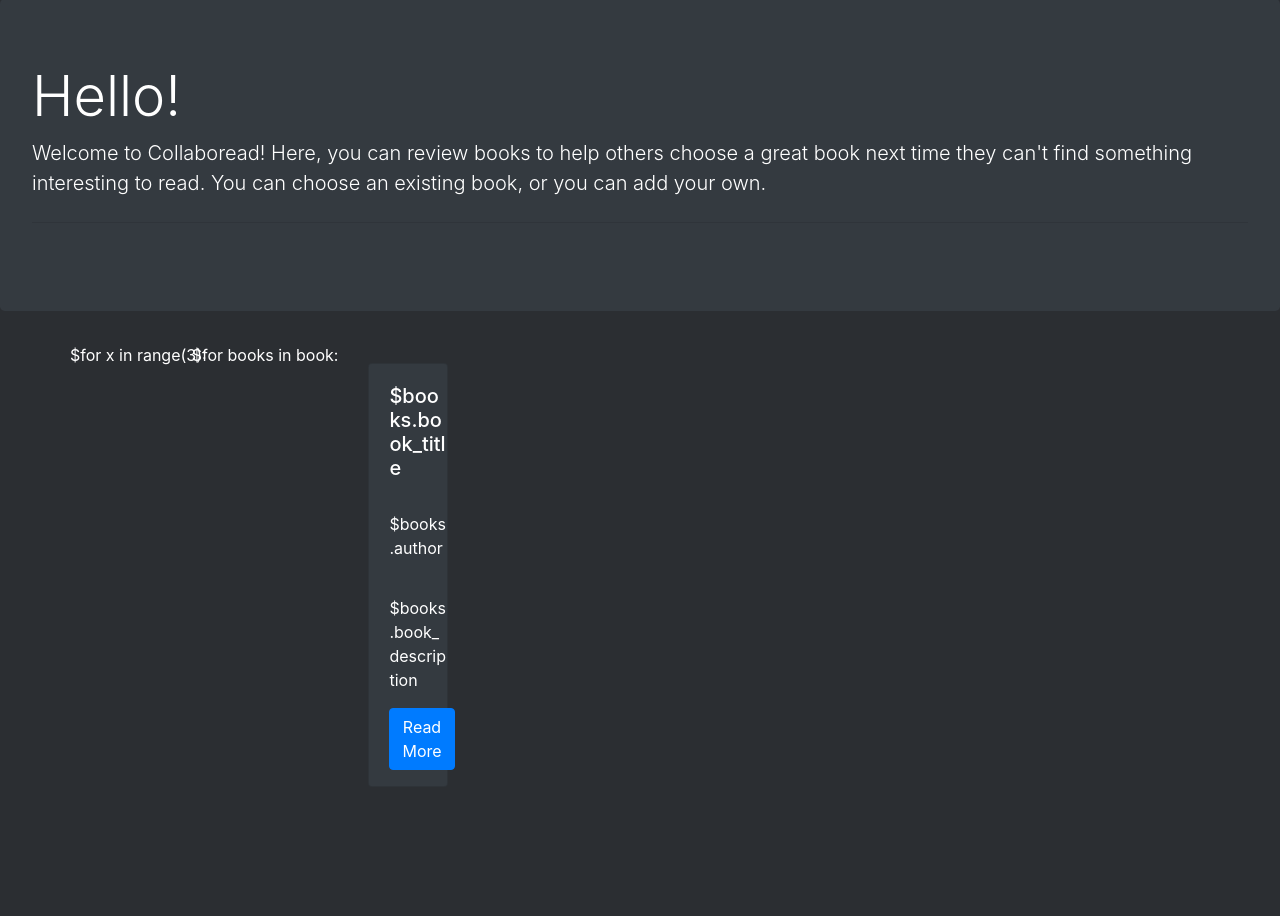
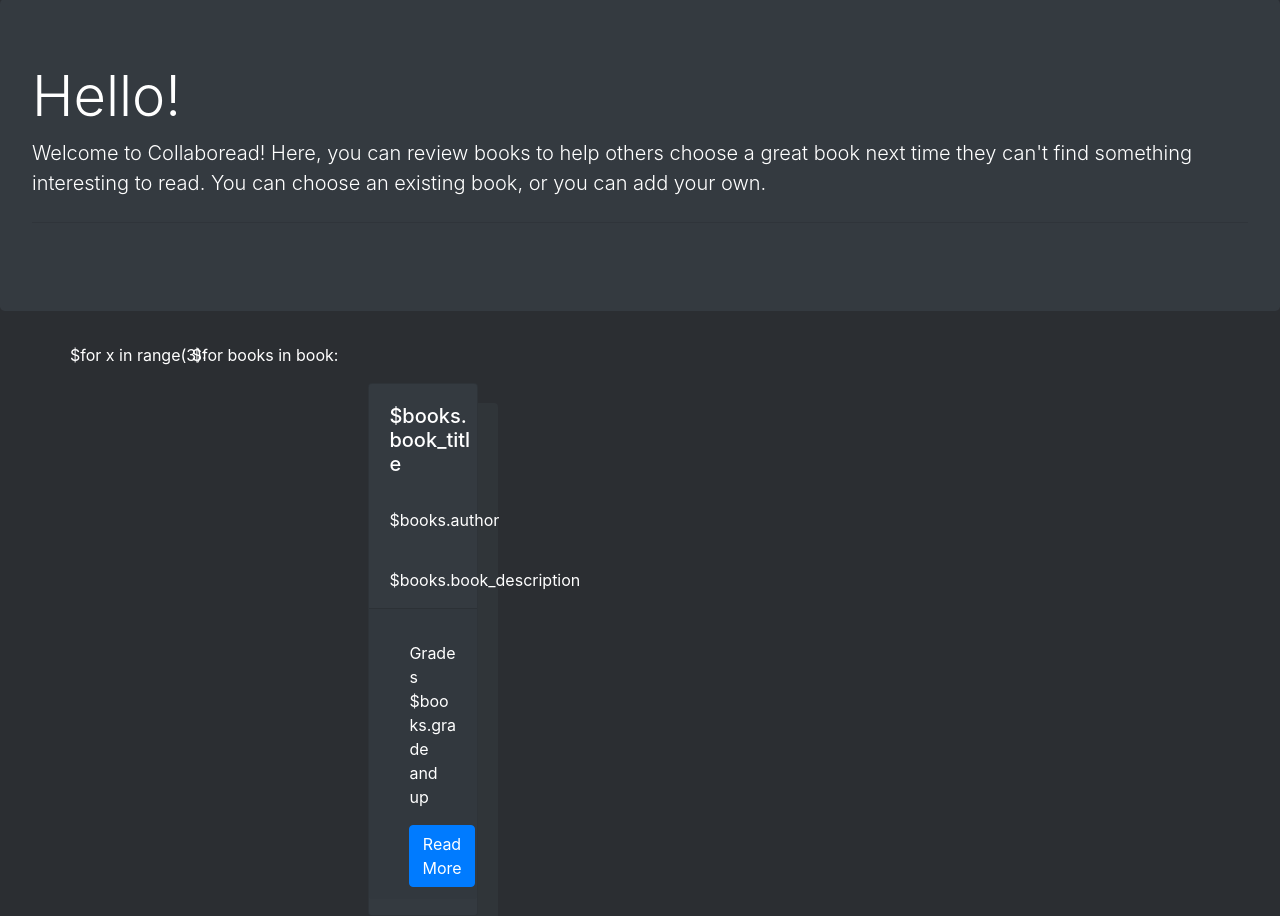
Before and after one commit to CoolCoderSJ/BookGuide, a Python web app: template templates/index.html in a window 1280 px wide. Shown: the part 135-1051 px from the top of the page. Before the commit the page ends 921 px from the top, so only its background shows below. Run offline with Jinja, Linux system fonts and the light colour scheme; the template is opened without the code that fills it, so the values that code supplies are empty.

Commit message:
Support for appropriate grades

```diff
--- a/main.py
+++ b/main.py
@@ -53,7 +53,7 @@
 class add:
     def POST(self):
         i = web.input()
-        n = db.insert('books', book_title=i.title, author=i.author)
+        n = db.insert('books', book_title=i.title, author=i.author, grade=i.grade)
         raise web.seeother('/')
 
 class new:
--- a/templates/index.html
+++ b/templates/index.html
@@ -12,7 +12,7 @@
 
 <style type="text/css">
 	.mtop {
-		margin-top: 20px;
+		margin-top: 40px;
 	}
 	.padjust {
 		padding-top: 20px !important;
@@ -21,6 +21,12 @@
 	.bpadjust {
 		margin-left: 20px !important;
 	}
+	.pdesc {
+     width: 300px;
+     white-space: nowrap;
+     overflow: hidden;
+     text-overflow: ellipsis;
+}
 
 </style>
 
@@ -53,7 +59,7 @@
 				<div class="card-deck">
 				$for books in book:
 					<div class="col-md-4 col-sm-6 col-12">
-						<div class="card bg-dark mtop">
+						<div class="card bg-dark mtop" style="min-height: 320px; box-shadow: 20px 20px #303539">
 							<form method="post" action='book_details'>
 								<input type="hidden" name="bookId" value="$books.id">
 								<input type="hidden" name="bookDesc" value="$books.book_description">
@@ -61,10 +67,14 @@
 								<input type="hidden" name="bookAuthor" value="$books.author">
 
 								 <h5 class="card-title padjust">$books.book_title</h5>
-								<p class="card-text padjust">$books.author</p>
-								<p class="card-text padjust">$books.book_description</p>
+								<p class="card-text padjust pdesc">$books.author</p>
+								<p class="card-text padjust pdesc">$books.book_description</p>
 
-								<button type="submit" class="btn btn-primary bpadjust">Read More</button>
+								<div class="card-footer">
+									<p class="card-text padjust">Grades $books.grade and up</p>
+
+									<button type="submit" class="btn btn-primary bpadjust">Read More</button>
+								</div>
 							</form>
 						</div>
 					</div>
--- a/templates/new.html
+++ b/templates/new.html
@@ -56,7 +56,7 @@
 			</div>
 			<br>
 			<div class="form-group">
-    <select class="custom-select" required>
+				    <select class="custom-select" name="grade" required>
 				      <option value="">Select an appropriate grade level</option>
 				      <option value="1">Grade 1 and up</option>
 				      <option value="2">Grade 2 and up</option>
@@ -71,7 +71,6 @@
 				      <option value="11">Grade 11 and up</option>
 				      <option value="12">Grade 12 and up</option>
 				    </select>
-    <div class="invalid-feedback">Please select a grade range.</div>
 			</div>
 <br>
 			  <div class="custom-control custom-checkbox">
```
Lines whose indentation alone changed are shown as unchanged.
